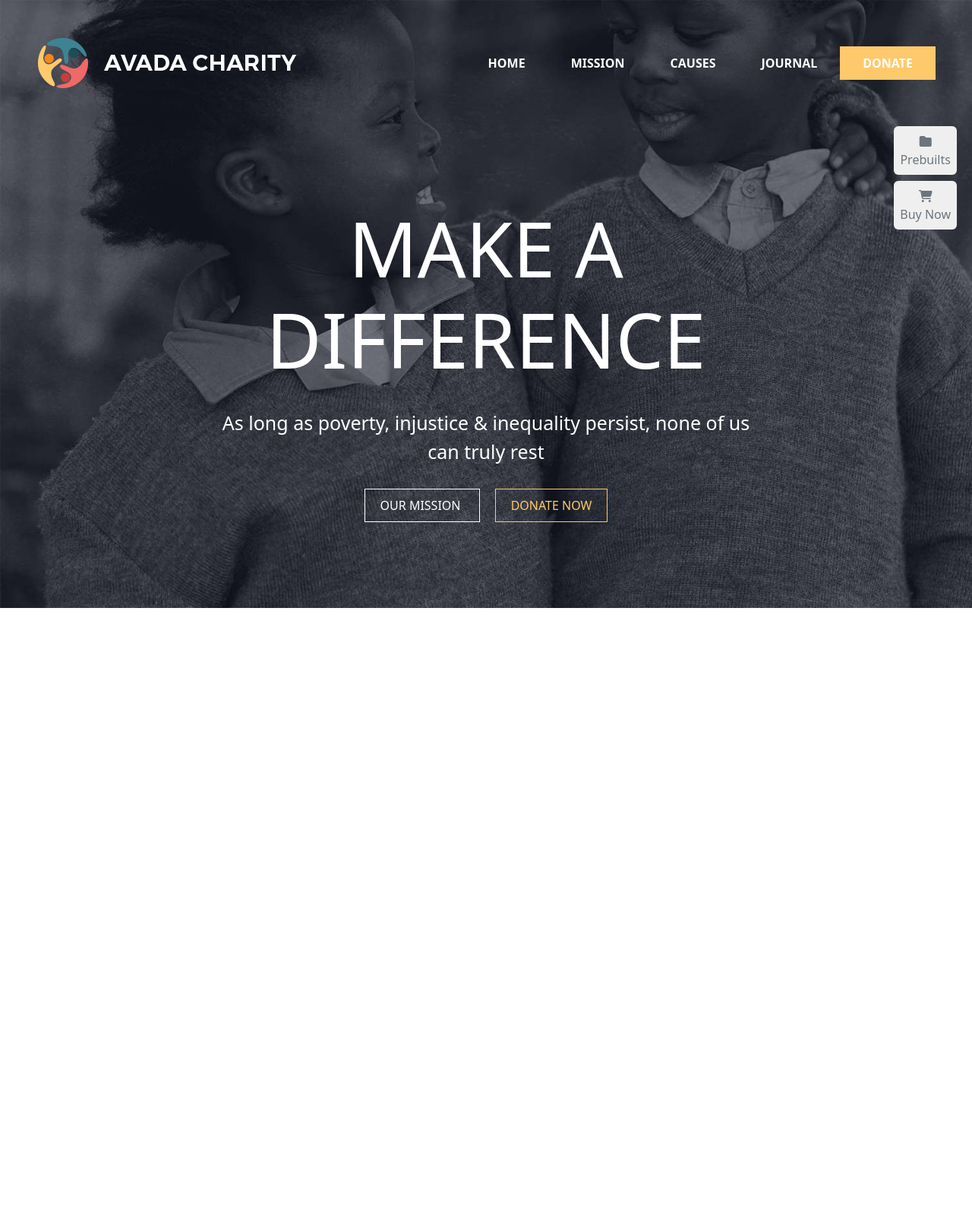
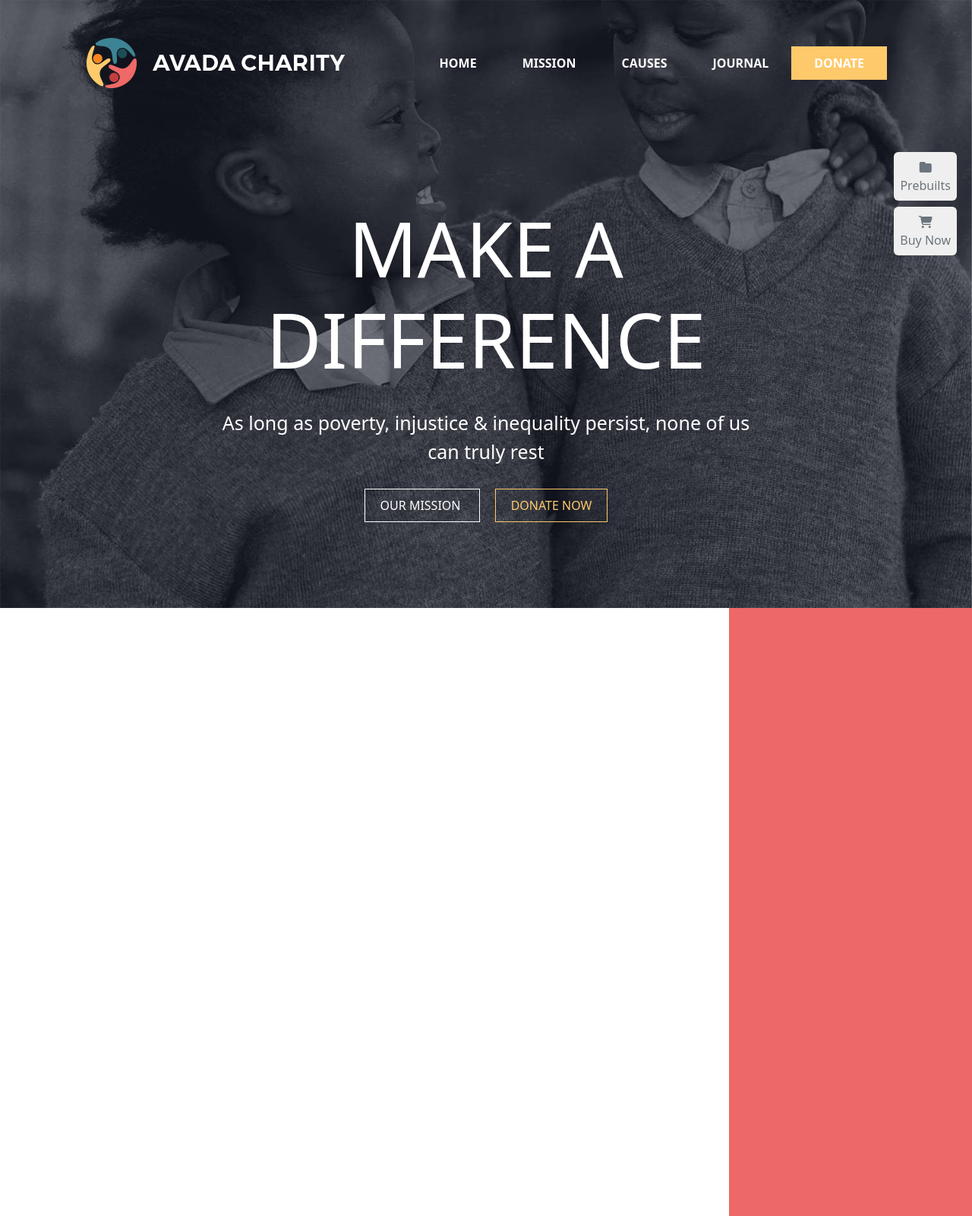
Before and after one commit to PaoloIncollu/proj-html-vuejs, a Vue app: page / in a window 1280 px wide. Shown: the whole page at 76% size. Before the commit the page ends 800 px from the top, so only its background shows below. Built offline with nearby package versions, Linux system fonts and the light colour scheme.

Commit message:
aggiusti parte header

```diff
--- a/src/App.vue
+++ b/src/App.vue
@@ -23,13 +23,33 @@ export default {
 </script>
 
 <template>
-  <div>
+  <div class="overflow-auto">
     <!-- 3) Utilizzo del componente -->
     <AppHeader />
 
     <AppMain/>
 
     <AppFooter/>
+    <div class="d-flex flex-column button-right">
+        <button class="p-2 text-secondary border-0 rounded-2 mb-2">
+
+          <i class="fa-solid fa-folder"></i>
+
+          <div>
+            Prebuilts
+          </div>
+
+        </button>
+
+        <button class="p-2 text-secondary border-0 rounded-2">
+
+          <i class="fa-solid fa-cart-shopping"></i>
+
+          <div>
+            Buy Now
+          </div>
+        </button>
+    </div>
   </div>
 </template>
 
@@ -38,4 +58,11 @@ export default {
 
 // Import all of Bootstrap's CSS
 @import "bootstrap/scss/bootstrap";
+
+.button-right{
+  position: fixed;
+  top: 200px;
+  right:20px;
+
+}
 </style>
--- a/src/components/AppHeader.vue
+++ b/src/components/AppHeader.vue
@@ -9,6 +9,10 @@ export default {
 </script>
 
 <template>
+
+  <div class="bg-header">
+
+  </div>
   <header>
     <div class="header-top d-flex justify-content-between align-items-center p-5">
       <div class="logo-header d-flex align-items-center">
@@ -99,40 +103,33 @@ export default {
 
       </div>
 
-      <div class="d-flex flex-column button-right">
-        <button class="p-2 text-secondary border-0 rounded-2 mb-2">
 
-          <i class="fa-solid fa-folder"></i>
-
-          <div>
-            Prebuilts
-          </div>
-
-        </button>
-
-        <button class="p-2 text-secondary border-0 rounded-2">
-
-          <i class="fa-solid fa-cart-shopping"></i>
-
-          <div>
-            Buy Now
-          </div>
-        </button>
-      </div>
     </div>
 
   </header>
 </template>
 
 <style lang="scss" scoped>
+.bg-header{
+  position: fixed;
+  z-index: -1;
+  top: 0;
+  left: 0;
+  width: 100%;
+  height: 100vh;
+  background-image: url('../pubblic/img/HelloIMG1669149393797.jpeg');
+  background-size: cover;
+
+}
 
 header{
 
-  background-image: url('../pubblic/img/HelloIMG1669149393797.jpeg');
   width: 100%;
   height: 100vh;
-  background-size: cover;
 
+  .header-top{
+    width: 90%;
+    margin: 0 auto;
     .list-page{
 
       ul{
@@ -162,6 +159,8 @@ header{
         background-color: $my-yellow;
       }
     }
+  }
+
 
   .header-bottom{
 
@@ -216,11 +215,6 @@ header{
 
       }
 
-    }.button-right{
-        position: absolute;
-        top: 0;
-        right:20px;
-
     }
   }
 }
--- a/src/components/AppMain.vue
+++ b/src/components/AppMain.vue
@@ -10,10 +10,36 @@ export default {
 
 <template>
  <main>
+  <section class="d-flex">
+    <div class="left">
 
+    </div>
+    <div class="right">
+
+    </div>
+  </section>
  </main>
 </template>
 
 <style lang="scss" scoped>
 
+main{
+
+  width: 100%;
+  section{
+    width: 100%;
+    height: 100vh;
+
+    .left{
+      background-color: white;
+      width: 75%;
+    }
+    .right{
+
+      background-color: #ED6967;
+      width: 25%;
+    }
+  }
+
+}
 </style>
```
Lines whose indentation alone changed are shown as unchanged.
